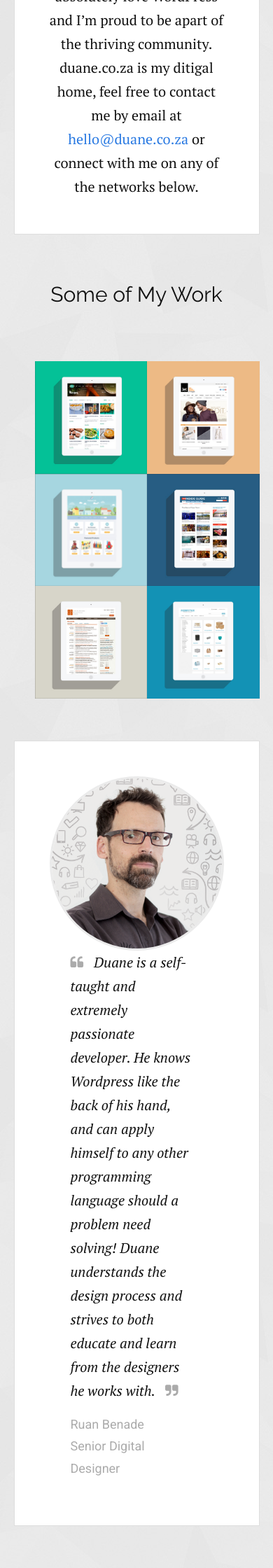
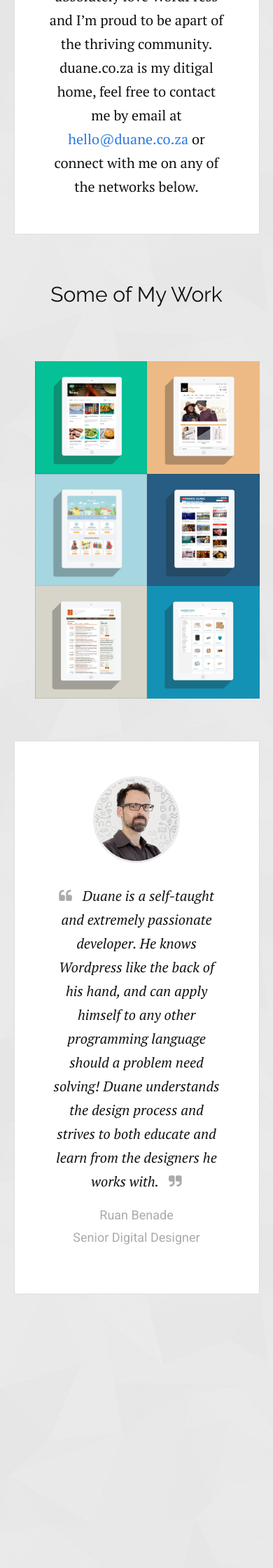
Before and after one commit to duanecilliers/duane.co.za-archive, a Jekyll site: the page built from index.html, in a window 390 px wide. Shown: the part 725-2965 px from the top of the page at 70% size. Built offline with Jekyll 4.4.1, drawn with Linux system fonts in a browser that asks for light colours; after the commit the page ends 2634 px from its top, so only the background shows below that.

Commit message:
Updated testimonial media queries.

```diff
--- a/_sass/_components.scss
+++ b/_sass/_components.scss
@@ -26,8 +26,6 @@
     border-width: 3px;
   }
   blockquote {
-    width: 83%;
-    padding-left: $spacing-unit;
 
     a {
       color: $grey-color-darkest;
@@ -59,4 +57,25 @@
       }
     }
   }
+
+  @media screen and (max-width: $mq-tablet) {
+    text-align: center;
+
+    a {
+      display: block;
+    }
+
+    img {
+      margin-bottom: $spacing-unit;
+      max-width: 50%;
+    }
+  }
+
+  @media screen and (min-width: $mq-tablet) {
+
+    blockquote {
+      width: 83%;
+      padding-left: $spacing-unit;
+    }
+  }
 }
```
